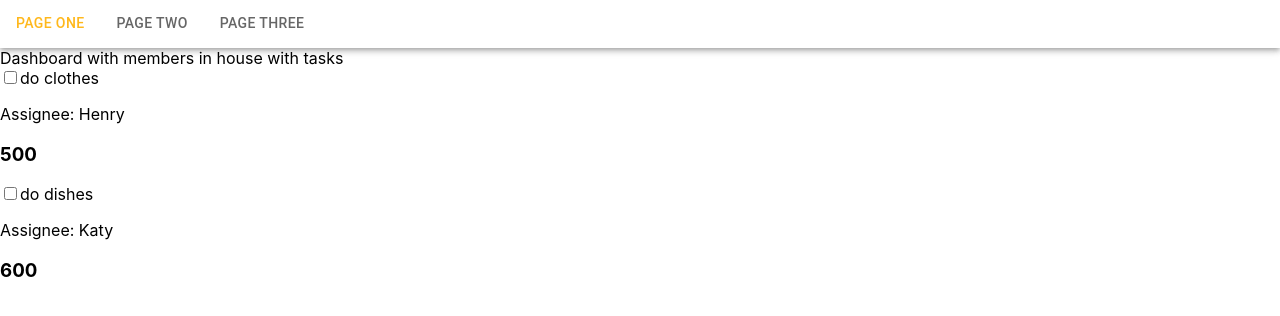
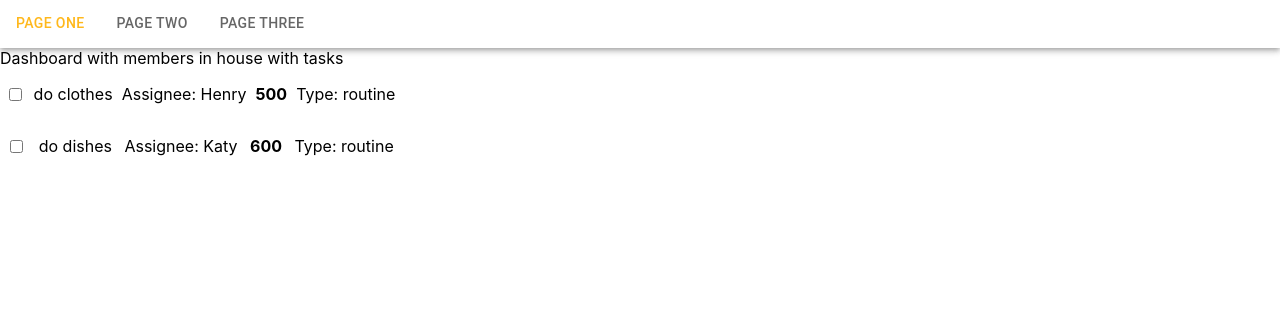
Before and after one commit to henrytranvn93/myChores-web, a React (Create React App) app in the folder client/: page / in a window 1280 px wide. Shown: the top 316 px of the page. Built offline with nearby package versions, Linux system fonts and the light colour scheme.

Commit message:
adding additional information and a bit styling

```diff
--- a/client/src/components/Task/Task.tsx
+++ b/client/src/components/Task/Task.tsx
@@ -12,11 +12,12 @@ interface TaskProps {
 }
 
 export default function Task({isDone, description, type, assignee, reward, id}: TaskProps) {
-  return <div>
+  return <div style={{display: "flex", alignItems: "center", width: "400px", justifyContent: "space-around"}}>
     <input type="checkbox"/>
     <label>{description}</label>
     <p>Assignee: {assignee}</p>
-    <h3>{reward}</h3>
+    <p><strong>{reward}</strong></p>
+    <p>Type: {type}</p>
 
   </div>;
 }
```
